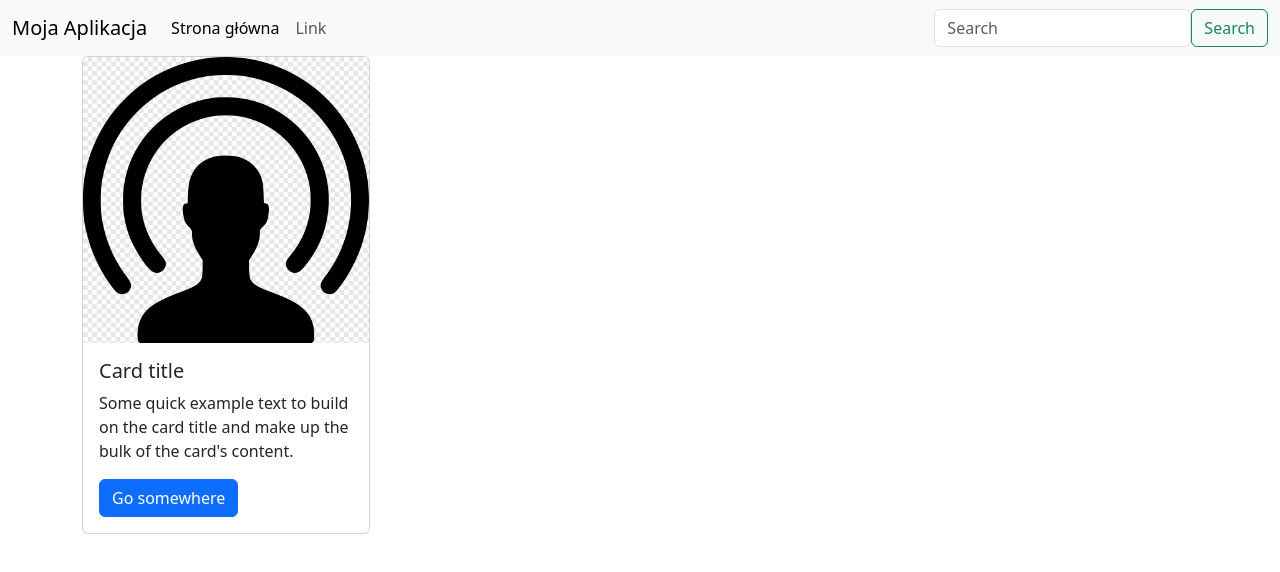
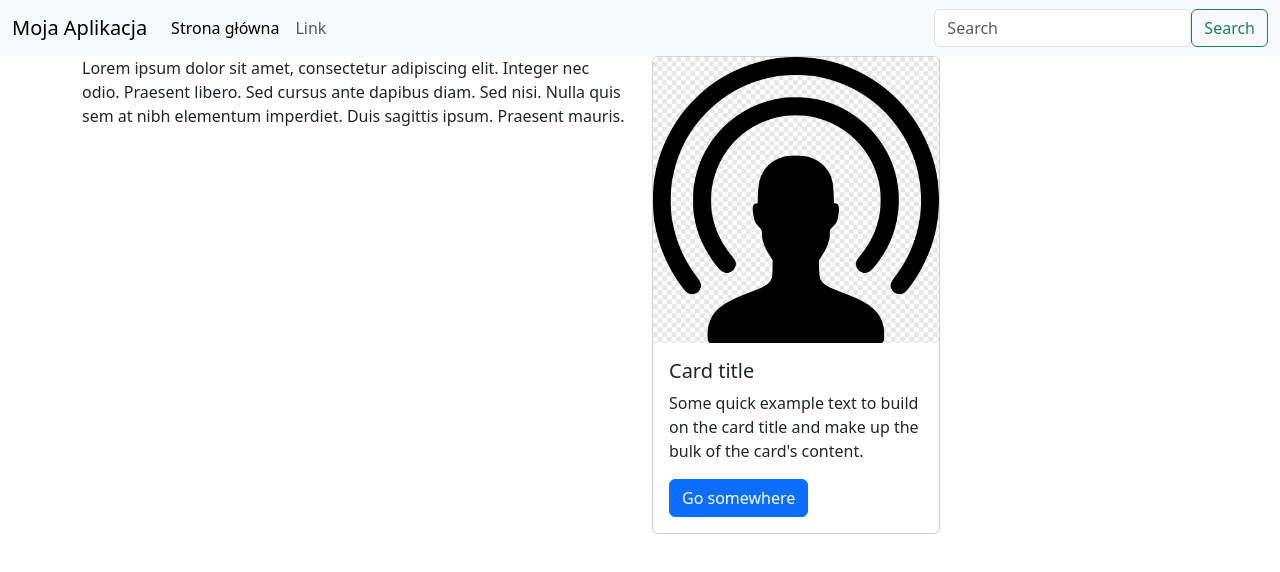
Before and after one commit to nic00la1/bootstrapConnectTEB, an Angular app: page / in a window 1280 px wide. Shown: the top 572 px of the page. Built offline with nearby package versions, Linux system fonts and the light colour scheme.

Commit message:
container centered ✅

```diff
--- a/src/app/app.component.html
+++ b/src/app/app.component.html
@@ -20,8 +20,14 @@
     </div>
   </div>
 </nav>
-
 <div class="container">
+  <div class="row ">
+    <div class="col-md-6">
+      <div>
+        <p>Lorem ipsum dolor sit amet, consectetur adipiscing elit. Integer nec odio. Praesent libero. Sed cursus ante dapibus diam. Sed nisi. Nulla quis sem at nibh elementum imperdiet. Duis sagittis ipsum. Praesent mauris.</p>
+      </div>
+    </div>
+    <div class="col-md-6">
       <div class="card" style="width: 18rem;">
         <img class="card-img-top" src="./assets/images/ziomo.png"  alt="Card image cap">
         <div class="card-body">
@@ -31,3 +37,5 @@
         </div>
       </div>
     </div>
+  </div>
+</div>
```
Lines whose indentation alone changed are shown as unchanged.
